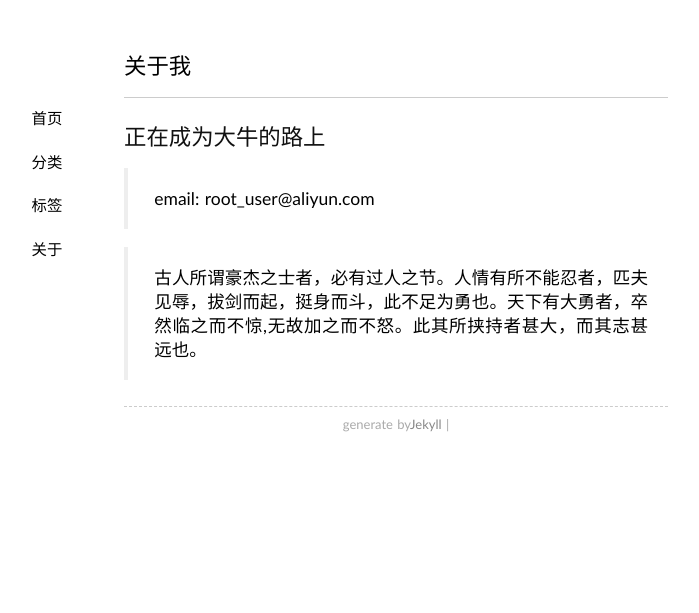
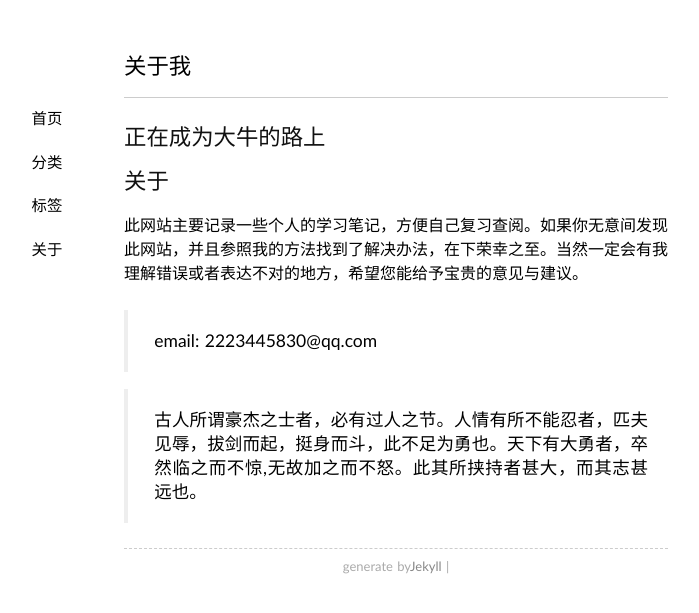
Before and after one commit to monkey92/monkey92.github.io, a Jekyll site: the page built from me/index.md, in a window 1280 px wide. Shown: the top 613 px of the page, without its empty margins (244-943 px from the left). Built offline with Jekyll 4.4.1, drawn with Linux system fonts in a browser that asks for light colours; nearby versions of some CDN libraries; comment, search, counter and statistics services are not loaded.

Commit message:
about me

```diff
--- a/me/index.md
+++ b/me/index.md
@@ -5,7 +5,10 @@ title: 关于我
 
 ## 正在成为大牛的路上
 
-> email: root_user@aliyun.com
+## 关于
 
+此网站主要记录一些个人的学习笔记，方便自己复习查阅。如果你无意间发现此网站，并且参照我的方法找到了解决办法，在下荣幸之至。当然一定会有我理解错误或者表达不对的地方，希望您能给予宝贵的意见与建议。
+
+> email: 2223445830@qq.com
 
 > 古人所谓豪杰之士者，必有过人之节。人情有所不能忍者，匹夫见辱，拔剑而起，挺身而斗，此不足为勇也。天下有大勇者，卒然临之而不惊,无故加之而不怒。此其所挟持者甚大，而其志甚远也。
```
Also changed, not shown: _drafts/task.md (+2 -4 lines).
